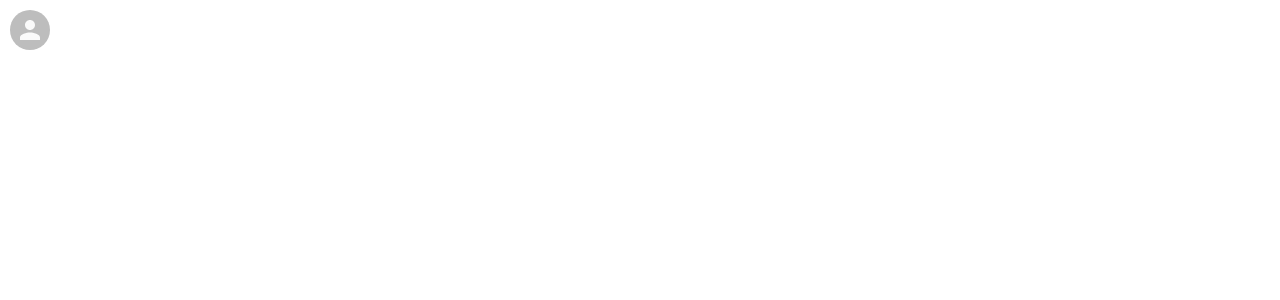
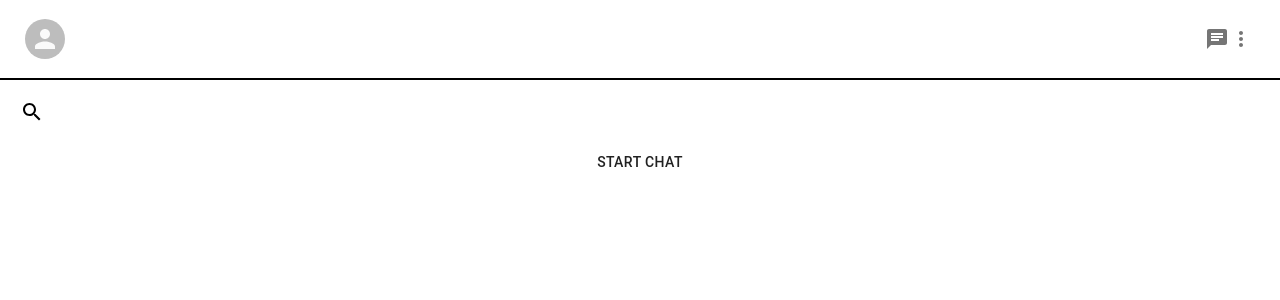
Before and after one commit to Kristopp/letschat, a Next.js app: page / in a window 1280 px wide. Shown: the top 300 px of the page. Built offline with nearby package versions, Linux system fonts and the light colour scheme.

Commit message:
Button and some styling update

```diff
--- a/components/Sidebar.js
+++ b/components/Sidebar.js
@@ -1,13 +1,30 @@
-import { Avatar } from "@material-ui/core";
+import { Avatar, IconButton, Button } from "@material-ui/core";
 import styled from "styled-components";
+import Chaticon from "@material-ui/icons/Chat";
+import MoreVerticalIcon from "@material-ui/icons/MoreVert";
+import SearchIcon from "@material-ui/icons/Search";
 
 function Sidebar() {
   return (
     <div>
       <Container>
         <Header>
-            <UserAvatar />
+          <UserAvatar />
+          <IconsContainer>
+            <IconButton>
+              <Chaticon />
+              <MoreVerticalIcon />
+            </IconButton>
+          </IconsContainer>
         </Header>
+
+        <Search>
+          <SearchIcon />
+          <SearchInput></SearchInput>
+        </Search>
+        <StartChatButton>Start chat</StartChatButton>
+
+        {/* List of users */}
       </Container>
     </div>
   );
@@ -17,8 +34,43 @@ export default Sidebar;
 
 const Container = styled.div``;
 
-const Header = styled.div``;
+const Search = styled.div`
+  display: flex;
+  align-items: center;
+  padding: 20px;
+  border-radius: 2px;
+`;
 
-const UserAvatar = styled(Avatar)`//We import Avatar component from materialUi
-margin: 10px;
+const StartChatButton = styled(Button)`
+  width: 100%;
+  background-color: blue;
 `;
+
+const SearchInput = styled.input`
+  outline-width: 0; // removes input line
+  border: none;
+  flex: 1; // we want input use enire with
+`;
+
+const Header = styled.div`
+  display: flex;
+  position: sticky;
+  top: 0;
+  background-color: white;
+  z-index: 1;
+  justify-content: space-between;
+  align-items: center;
+  padding: 15px;
+  height: 80px;
+  border-bottom: 2px solid black;
+`;
+
+const UserAvatar = styled(Avatar)`
+  //We import Avatar component from materialUi
+  margin: 10px;
+  :hover {
+    opacity: 0.8;
+  }
+`;
+
+const IconsContainer = styled.div``;
```
